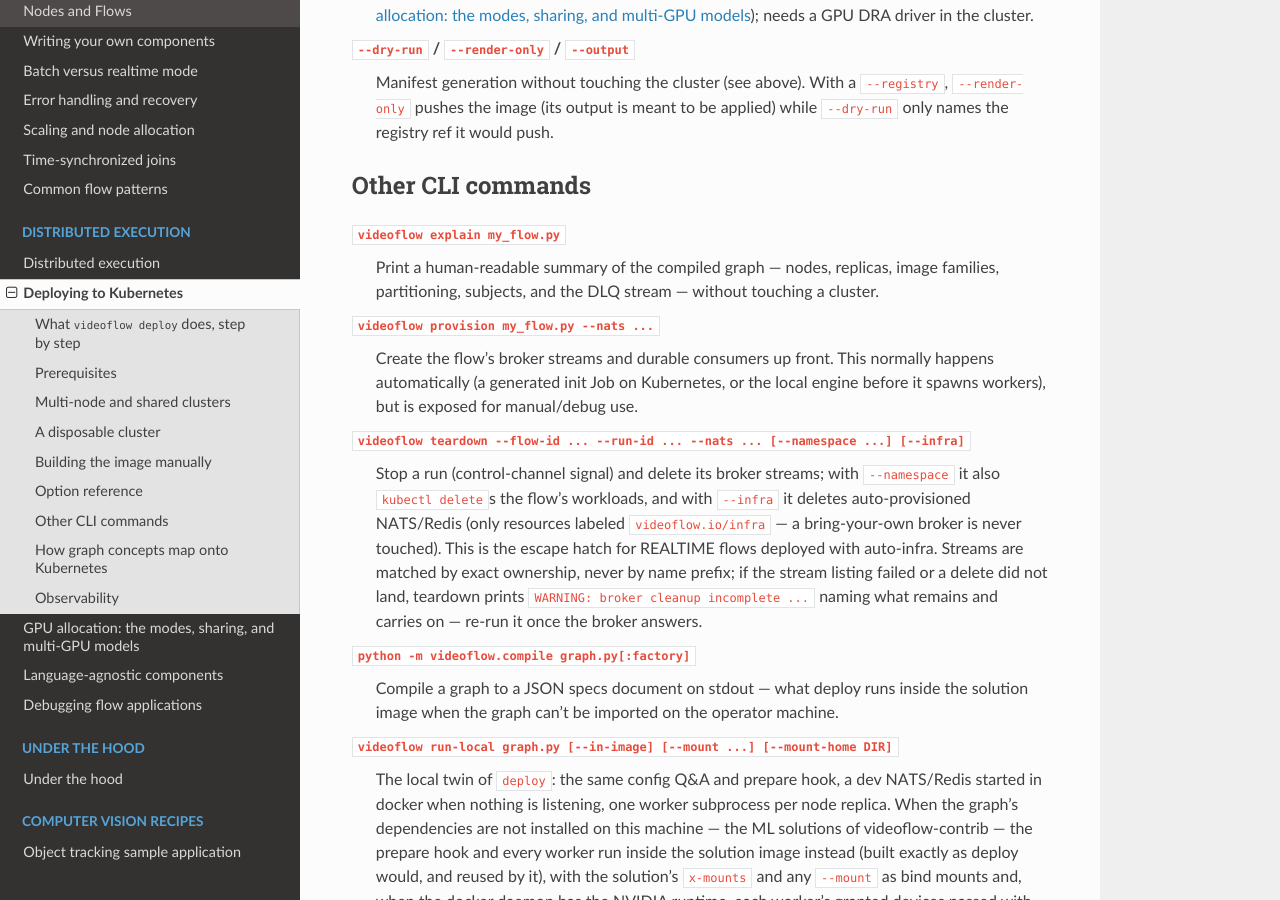
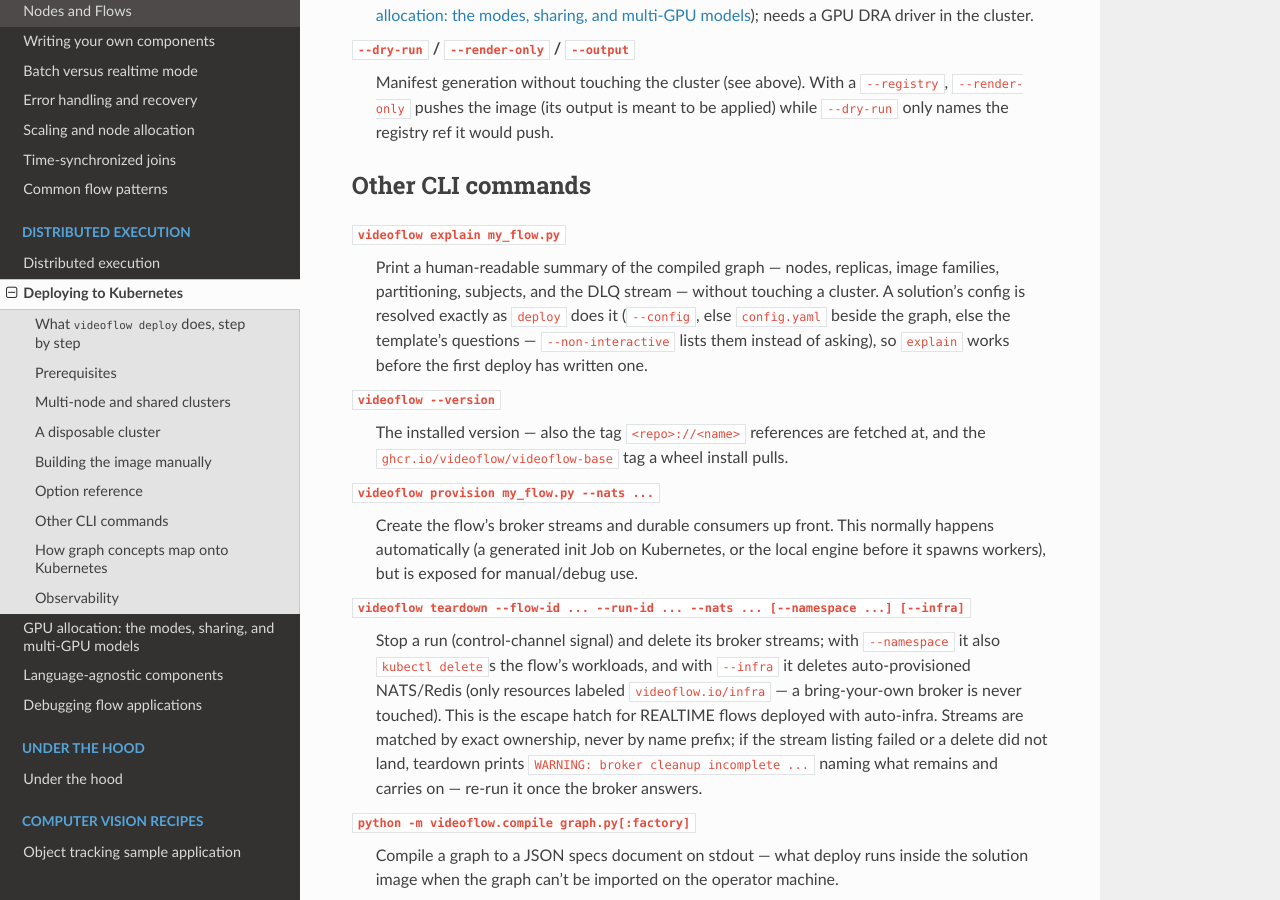
Before and after one commit to videoflow/videoflow, a Sphinx documentation site: the page built from docs/source/distributed/deploying-to-kubernetes.rst, in a window 1280 px wide and 900 px high, scrolled down 9297 px. Built offline with Sphinx 7.4.7 and the Read the Docs theme 3.1.0, drawn with Linux system fonts in a browser that asks for light colours; pages that are not in the unit, such as notebooks, are missing from menus.

Commit message:
Improving documentation

```diff
--- a/docs/source/distributed/deploying-to-kubernetes.rst
+++ b/docs/source/distributed/deploying-to-kubernetes.rst
@@ -486,6 +486,14 @@ Other CLI commands
 ``videoflow explain my_flow.py``
     Print a human-readable summary of the compiled graph — nodes, replicas, image
     families, partitioning, subjects, and the DLQ stream — without touching a cluster.
+    A solution's config is resolved exactly as ``deploy`` does it (``--config``,
+    else ``config.yaml`` beside the graph, else the template's questions —
+    ``--non-interactive`` lists them instead of asking), so ``explain`` works
+    before the first deploy has written one.
+
+``videoflow --version``
+    The installed version — also the tag ``<repo>://<name>`` references are
+    fetched at, and the ``ghcr.io/videoflow/videoflow-base`` tag a wheel install pulls.
 
 ``videoflow provision my_flow.py --nats ...``
     Create the flow's broker streams and durable consumers up front. This normally
--- a/docs/source/user-documentation/debugging-flow-applications.rst
+++ b/docs/source/user-documentation/debugging-flow-applications.rst
@@ -10,6 +10,9 @@ Inspect the graph without running it
 ``videoflow explain my_flow.py`` prints the compiled topology — every node with its
 kind, replicas, image, partitioning, its broker subject, and the DLQ stream name —
 so you can sanity-check wiring and naming before anything touches a broker or cluster.
+For a solution it resolves the config the way ``deploy`` does (``--config``, the
+``config.yaml`` beside the graph, or the template's questions), so it works on a
+fresh checkout too.
 
 Start locally
 -------------
```
Also changed, not shown: CONTRIBUTING.md (+2 -2 lines), README.md (+3 -1 lines).
